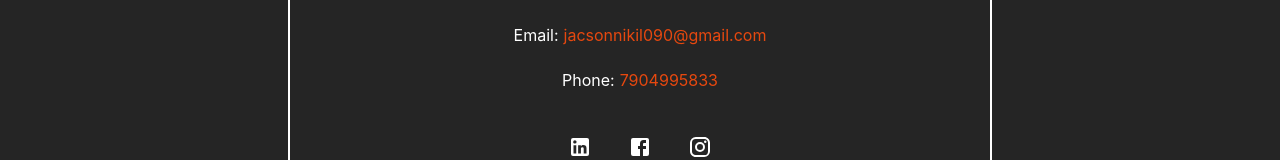
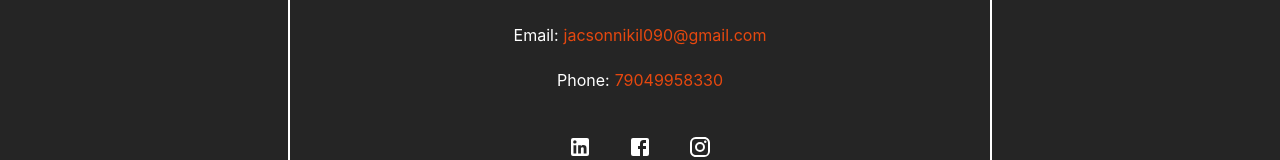
Before and after one commit to Nikiljacson/MyPortfolio, a React (Create React App) app: page / in a window 1280 px wide. Shown: the part 2231-2391 px from the top of the page. Built offline with nearby package versions, Linux system fonts and the light colour scheme.

Commit message:
Update Contacts.js

```diff
--- a/src/components/Contacts/Contacts.js
+++ b/src/components/Contacts/Contacts.js
@@ -10,7 +10,7 @@ function Contacts() {
             <h1>CONTACT</h1>
             <div className="contact_details">
                 <h4>Email:<span>jacsonnikil090@gmail.com</span></h4>
-                <h4>Phone:<span>7904995833</span></h4>
+                <h4>Phone:<span>79049958330</span></h4>
             </div>
             <div className="contact_icons">
                 <a href="https://www.linkedin.com/in/nikil-jacson-b48452246/">
```
